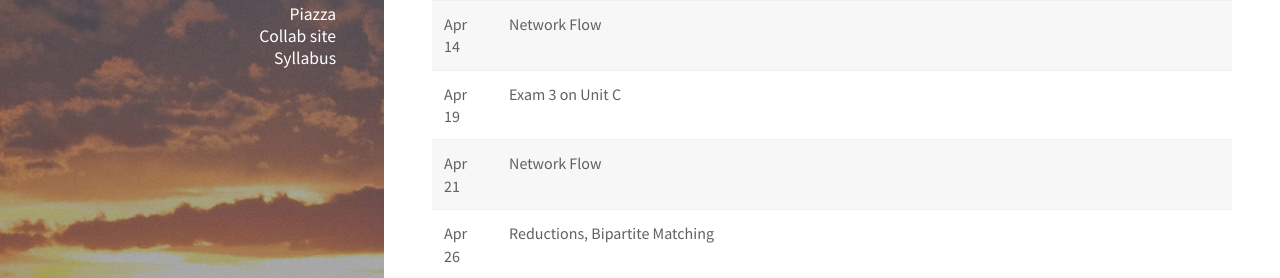
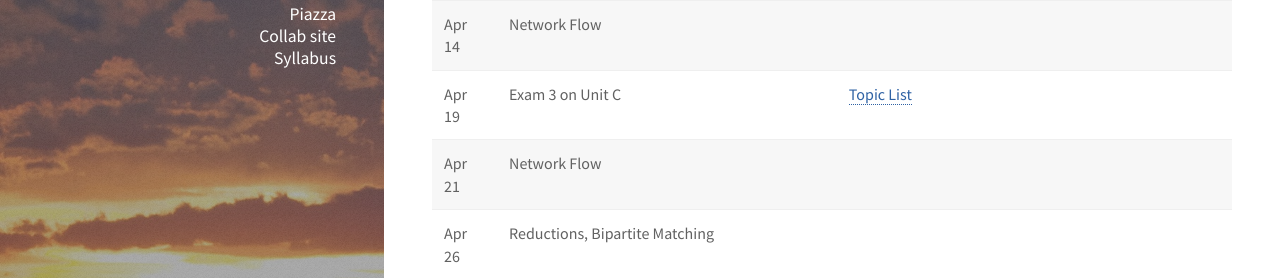
Before and after one commit to uva-cs/cs4102-s22, a Jekyll site: the page built from slides/schedule.md, in a window 1280 px wide and 900 px high, scrolled down 1696 px. Shown: the part 306-584 px from the top of the window. Built offline with Jekyll 4.4.1, drawn with Linux system fonts in a browser that asks for light colours; nearby versions of some CDN libraries; library files that are not in the unit come from our copies.

Commit message:
updated schedule page

```diff
--- a/slides/schedule.md
+++ b/slides/schedule.md
@@ -38,7 +38,7 @@ This is a tentative schedule of topics addressed.  As we go through the semester
 | Apr 12  | Greedy Algorithms                                             |                                                                                                                      |          |                                   |
 |         | **Unit D**                                                    |                                                                                                                      |          |                                   |
 | Apr 14  | Network Flow                                                  |                                                                                                                      |          |                                   |
-| Apr 19  | Exam 3 on Unit C                                              |                                                                                                                      |          |                                   |
+| Apr 19  | Exam 3 on Unit C                                              | [Topic List](../unitc/exam-c-topics.html)                                                                            |          |                                   |
 | Apr 21  | Network Flow                                                  |                                                                                                                      |          |                                   |
 | Apr 26  | Reductions, Bipartite Matching                                |                                                                                                                      |          |                                   |
 | Apr 28  | NP Completeness                                               |                                                                                                                      |          |                                   |
```
